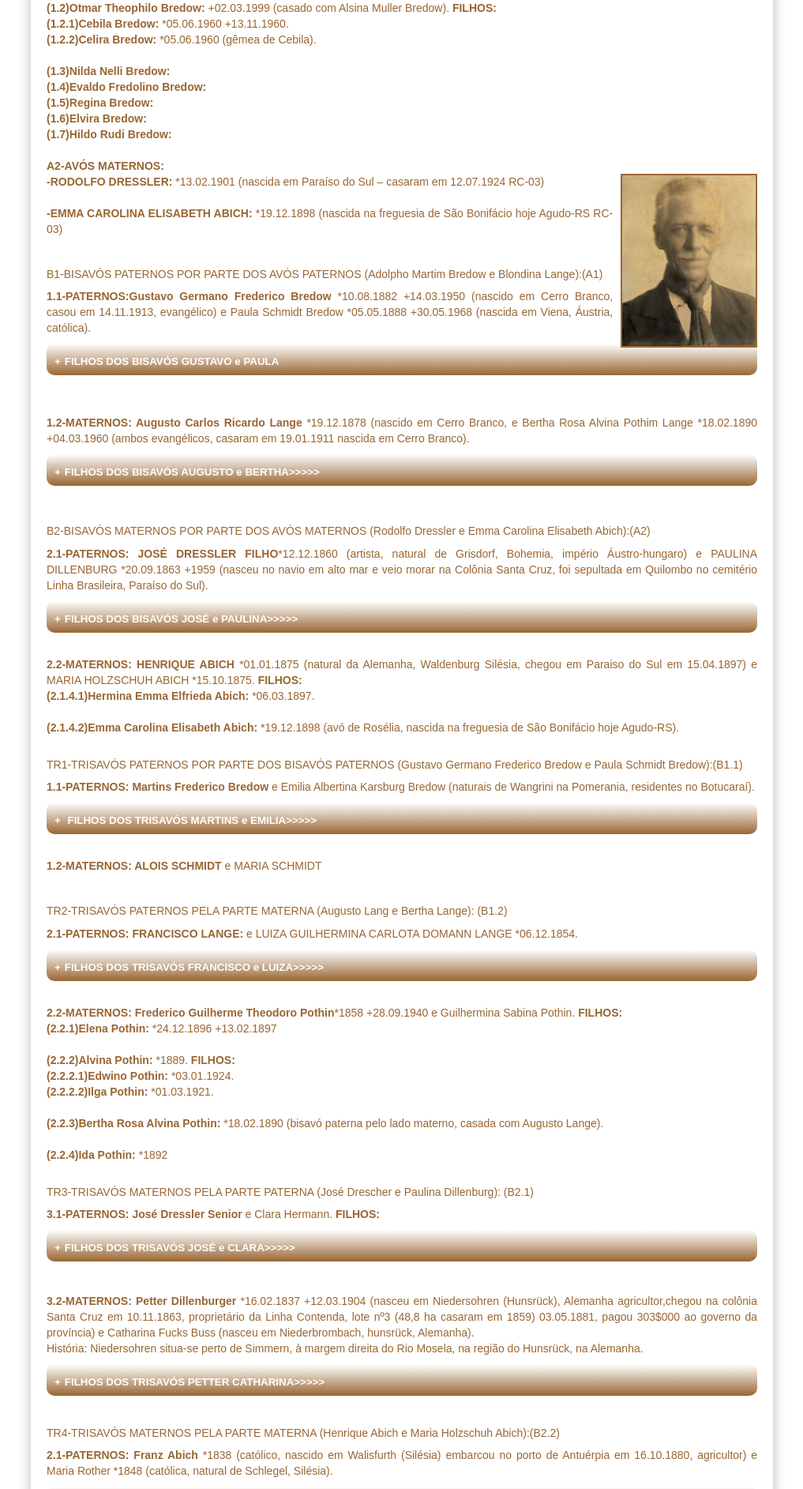
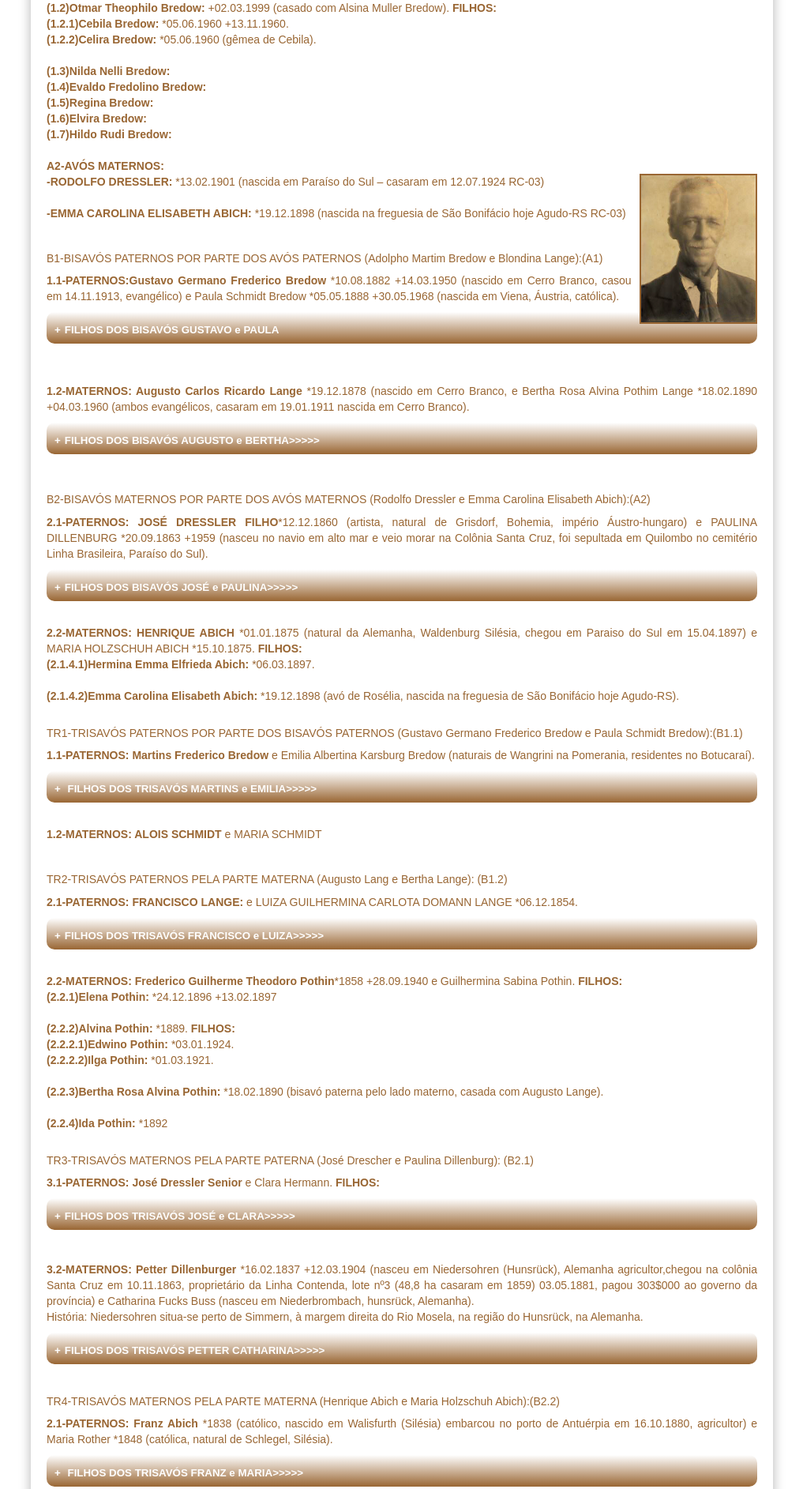
Before and after one commit to claudiovargas1955/claudiovargas1955.github.io, a Jekyll site: the page built from _pages/arvore-genealogica-de-roselia-renita-bredow.html, in a window 1280 px wide. Shown: the part 1287-3172 px from the top of the page at 79% size, without its empty margins (131-1148 px from the left). Built offline with Jekyll 4.4.1, drawn with Linux system fonts in a browser that asks for light colours; some web fonts are replaced.

Commit message:
Update arvore-genealogica-de-roselia-renita-bredow.html

```diff
--- a/_pages/arvore-genealogica-de-roselia-renita-bredow.html
+++ b/_pages/arvore-genealogica-de-roselia-renita-bredow.html
@@ -97,7 +97,7 @@ Fonseca de Oliveira 17.07.1899 +14.05.1924 avós maternos: Silvestre Rodrigues *
 <b>(1.7)Hildo Rudi Bredow: </b>
 
 <br/><br>
-<b>A2-AVÓS MATERNOS:</b><br><img class="dir" style="float:right"; src="/images/Rodolfo.png"; height="220px"; title="Rodolfo Dressler";/>
+<b>A2-AVÓS MATERNOS:</b><br><img class="dir" style="float:right"; src="/images/Rodolfo.png"; height="190px"; title="Rodolfo Dressler";/>
 <b>-RODOLFO DRESSLER:</b> *13.02.1901 (nascida em Paraíso do Sul – casaram em 12.07.1924 RC-03)<br/><br/>
 <b>-EMMA CAROLINA ELISABETH ABICH:</b> *19.12.1898 (nascida na freguesia de São Bonifácio hoje Agudo-RS RC-03)</p> <br>
 
```
